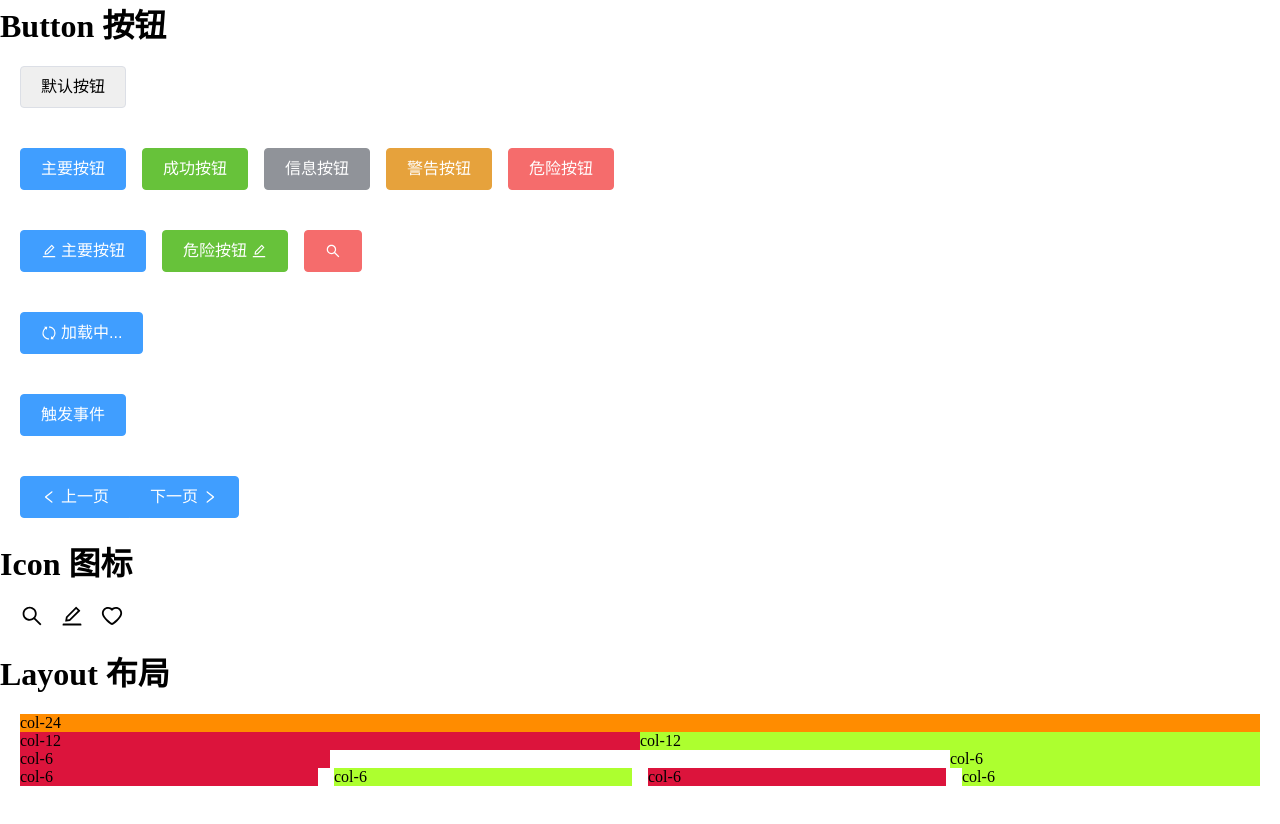
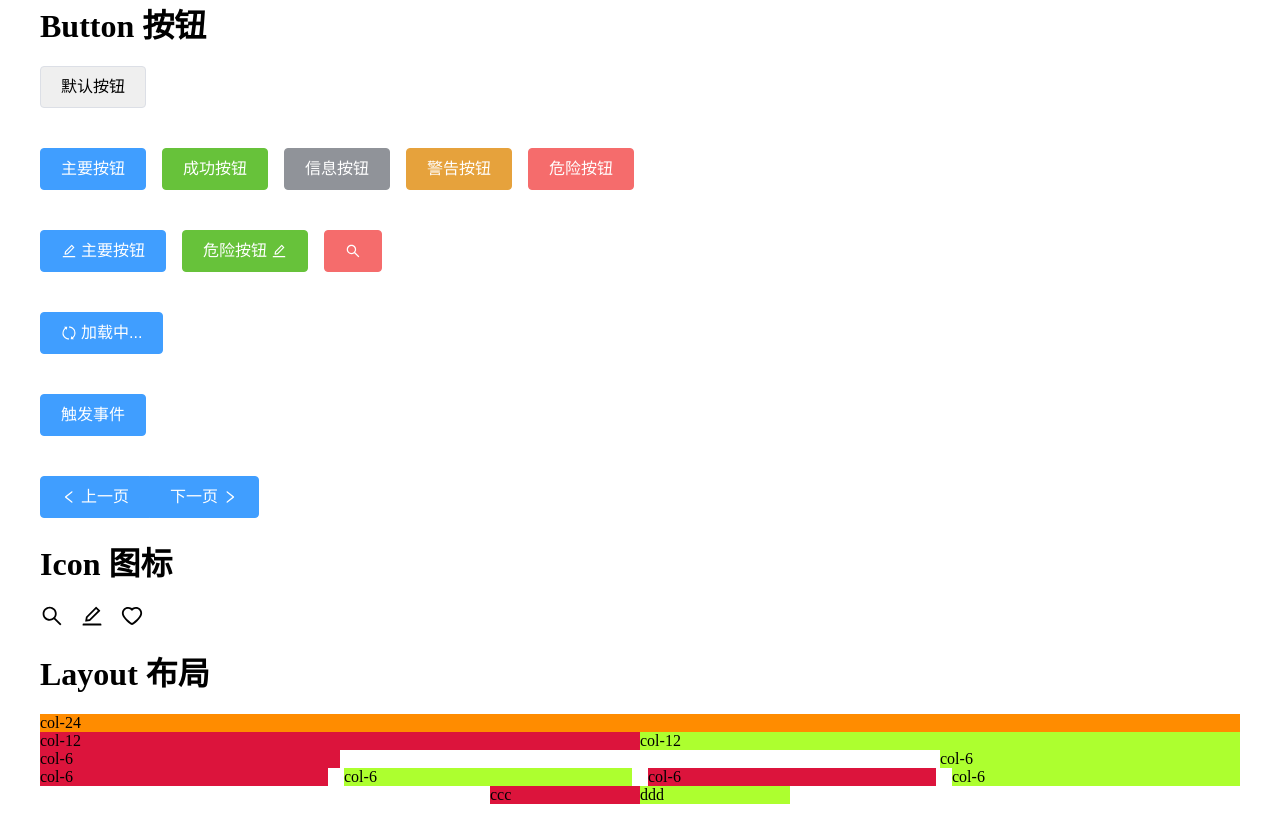
Before and after one commit to zhangyanling77/zyl-ui, a Vue app: page / in a window 1280 px wide. Built offline with nearby package versions, Linux system fonts and the light colour scheme.

Commit message:
feat: row justify

```diff
--- a/src/App.vue
+++ b/src/App.vue
@@ -1,5 +1,6 @@
 <template>
   <div id="app">
+    <div style="width:1200px;margin:0px auto;">
       <h1>Button 按钮</h1>
       <div class="block">
         <!-- 默认按钮 -->
@@ -78,6 +79,15 @@
             <div class="green">col-6</div>
           </zyl-col>
         </zyl-row>
+        <zyl-row justify="center">
+          <zyl-col :span="3">
+            <div class="red">ccc</div>
+          </zyl-col>
+          <zyl-col :span="3">
+            <div class="green">ddd</div>
+          </zyl-col>
+        </zyl-row>
+      </div>
     </div>
   </div>
 </template>
@@ -96,7 +106,7 @@ export default {
 
 <style lang="scss">
 .block {
-  padding: 20px;
+  padding: 20px 0;
   >button, >svg{
     margin-right: 16px;
   }
--- a/src/packages/layout/row.vue
+++ b/src/packages/layout/row.vue
@@ -11,6 +11,15 @@ export default {
     gutter: {
       type: Number,
       default: 0
+    },
+    justify: {
+      type: String,
+      validator(type) {
+        if(type && !['start','end','center','space-around','space-between'].includes(type)){
+          console.error('类型必须是:'+['start','end','center','space-around','space-between'].join('、'))
+        }
+        return true
+      }
     }
   },
   mounted() {
@@ -28,6 +37,13 @@ export default {
           marginRight: -this.gutter / 2 + 'px'
         }
       }
+      if(this.justify){
+        let key = ['start','end'].includes(this.justify)?'flex-'+this.justify : this.justify
+        style = {
+          ...style,
+          justifyContent: key
+        }
+      }
       return style
     }
   }
@@ -37,5 +53,7 @@ export default {
 <style lang="scss">
 .zyl-row {
   display: flex;
+  overflow: hidden;
+  flex-wrap: wrap; // 换行
 }
 </style>
```
Lines whose indentation alone changed are shown as unchanged.
